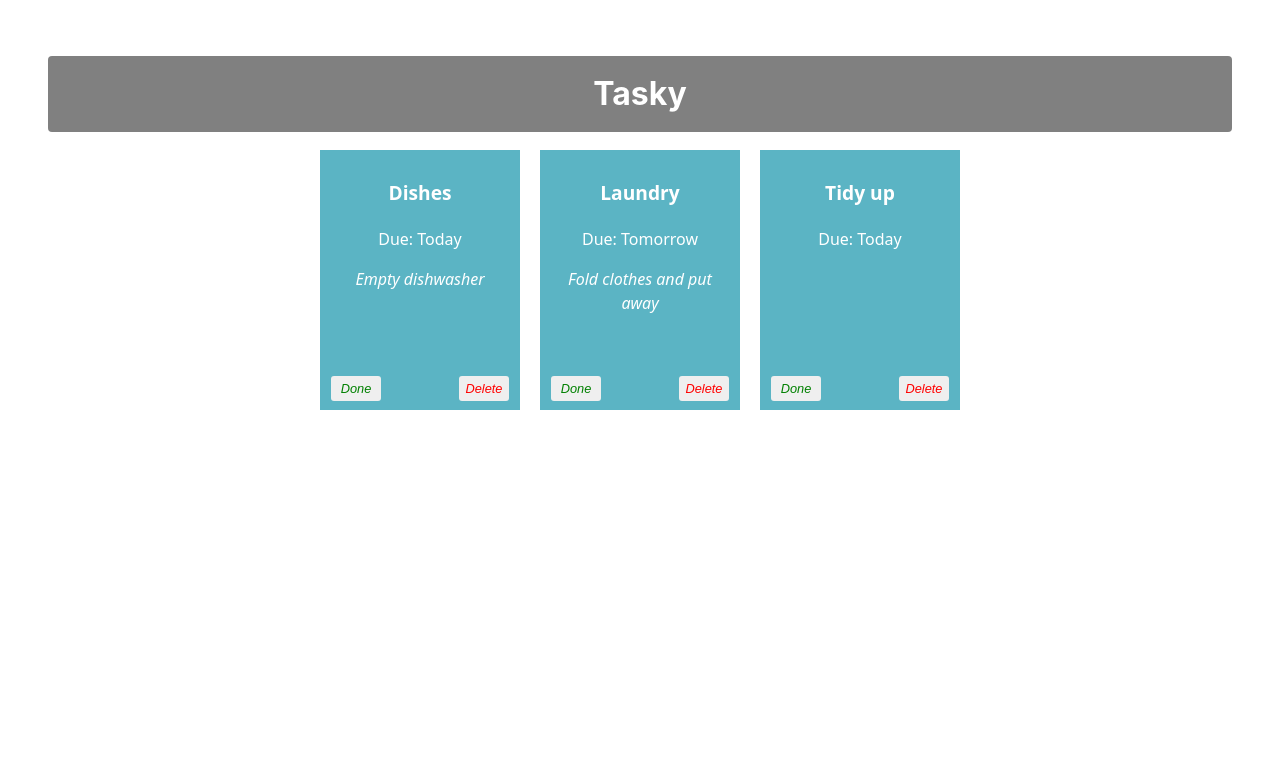
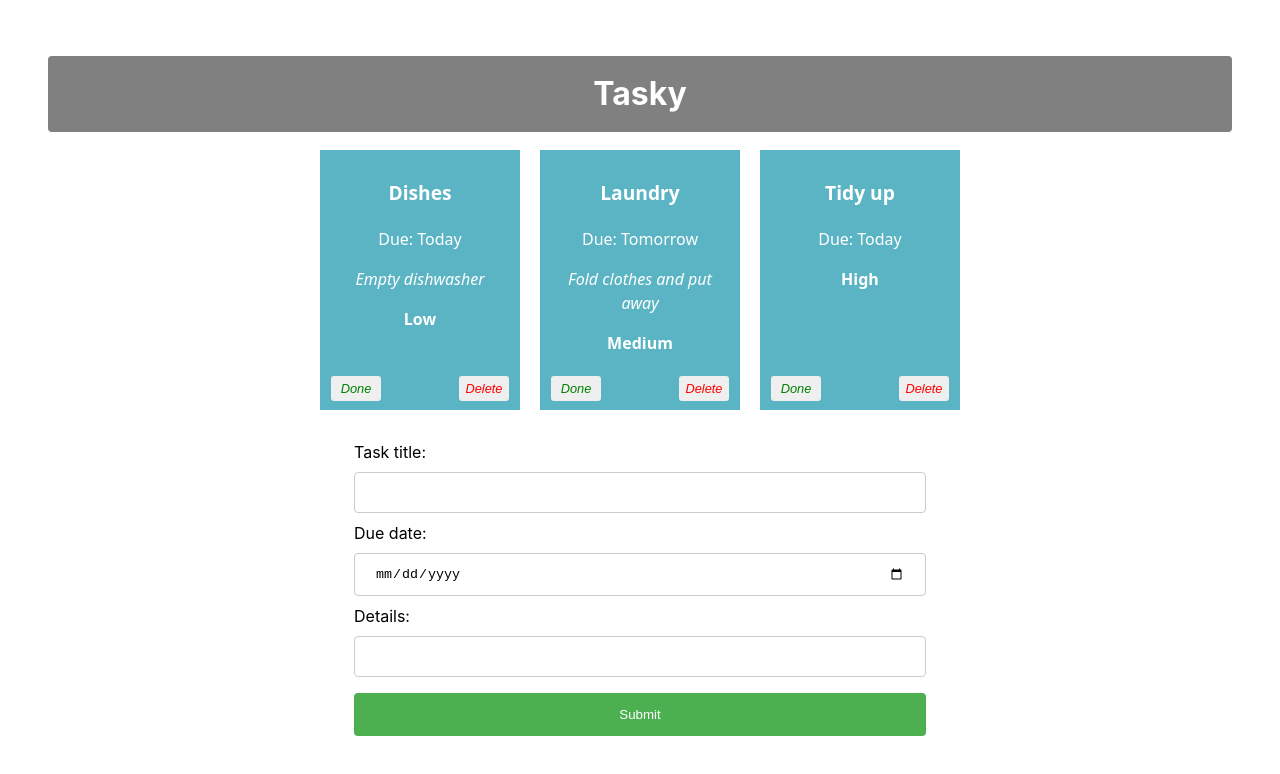
Before and after one commit to rbirney/react-basics-labs-2025, a React (Vite) app in the folder tasky/: page / in a window 1280 px wide. Shown: the top 774 px of the page. Built offline with nearby package versions, Linux system fonts and the light colour scheme.

Commit message:
Add task: form added

```diff
--- a/tasky/src/App.css
+++ b/tasky/src/App.css
@@ -72,3 +72,34 @@
   right: 5px;
   color: red;
 }
+
+input[type=text], input[type=date] {
+  width: 100%;
+  padding: 12px 20px;
+  margin: 8px 0;
+  display: inline-block;
+  border: 1px solid #ccc;
+  border-radius: 4px;
+  box-sizing: border-box;
+}
+
+input[type=submit] {
+  width: 100%;
+  background-color: #4CAF50;
+  color: white;
+  padding: 14px 20px;
+  margin: 8px 0;
+  border: none;
+  border-radius: 4px;
+  cursor: pointer;
+}
+
+input[type=submit]:hover {
+  background-color: #45a049;
+}
+
+form {
+  text-align: left;
+  width: 50%;
+  margin: auto;
+}
--- a/tasky/src/App.jsx
+++ b/tasky/src/App.jsx
@@ -1,5 +1,6 @@
 import './App.css';
 import Task from './components/Task';
+import AddTaskForm from './components/Form';
 import React, { useState } from 'react';
 
 
@@ -37,11 +38,12 @@
           deadline={task.deadline}
           key={task.id}
           done={task.done}
+          priority={task.priority}
           markDone={() => doneHandler(index)}
           deleteTask = {() => deleteHandler(index)}
         />
       ))}
-
+      <AddTaskForm />
     </div>
   );
 }
--- /dev/null
+++ b/tasky/src/components/Form.jsx
@@ -0,0 +1,28 @@
+import React from "react";
+
+const AddTaskForm = (props) => {
+
+  return (
+    <div>
+      <form>
+        <label>
+            Task title:
+            <input type="text" name="title" required />
+        </label>
+        <br />
+        <label>
+            Due date:
+            <input type="date" name="deadline" required />
+        </label>
+        <br />
+        <label>
+            Details:
+            <input type="text" name="description" />
+        </label>
+        <input type="submit" value="Submit" />
+        </form>
+    </div>
+  )
+};
+
+export default AddTaskForm;
```
